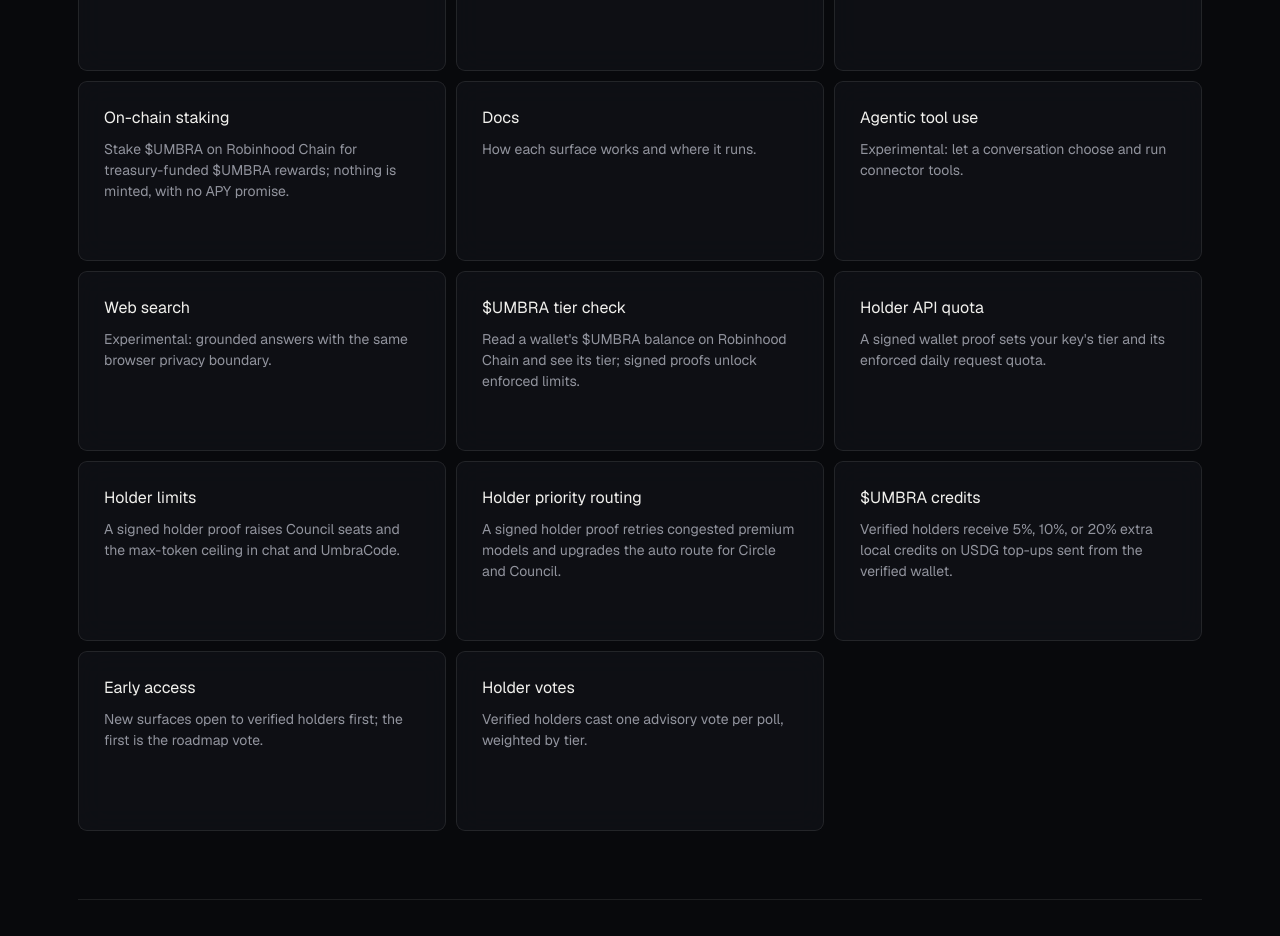
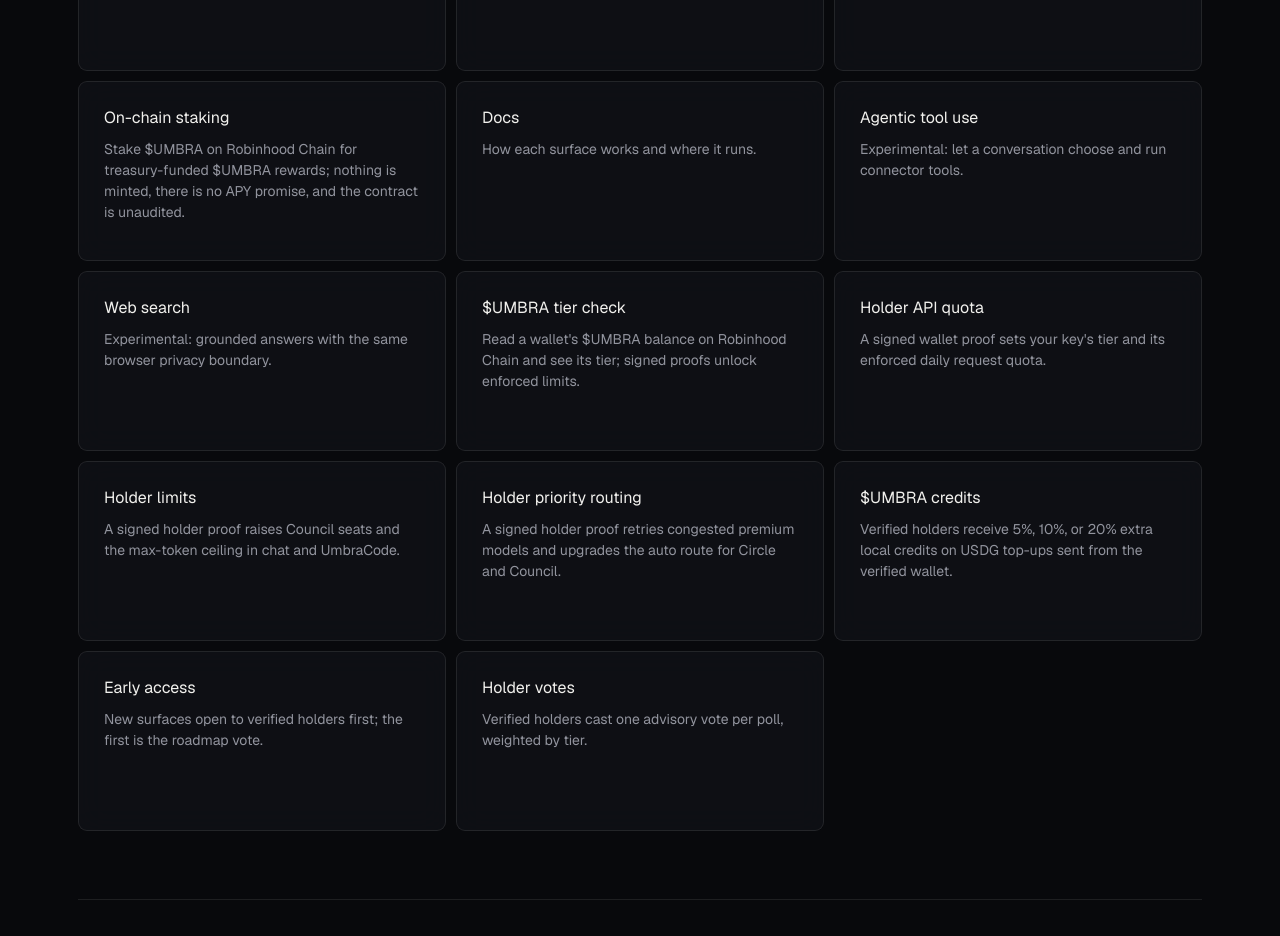
Before and after one commit to useumbra/umbra, a Next.js app: page /roadmap in a window 1280 px wide. Shown: the part 1580-2516 px from the top of the page. Built offline with nearby package versions, Linux system fonts and the light colour scheme.

Commit message:
clarify live staking copy

```diff
--- a/src/components/Roadmap.tsx
+++ b/src/components/Roadmap.tsx
@@ -78,7 +78,7 @@
       {
         title: "On-chain staking",
         description:
-          "Stake $UMBRA on Robinhood Chain for treasury-funded $UMBRA rewards; nothing is minted, with no APY promise.",
+          "Stake $UMBRA on Robinhood Chain for treasury-funded $UMBRA rewards; nothing is minted, there is no APY promise, and the contract is unaudited.",
       },
       {
         title: "Docs",
```
Also changed, not shown: 1 other file (tests, documents, lock files or other folders).
